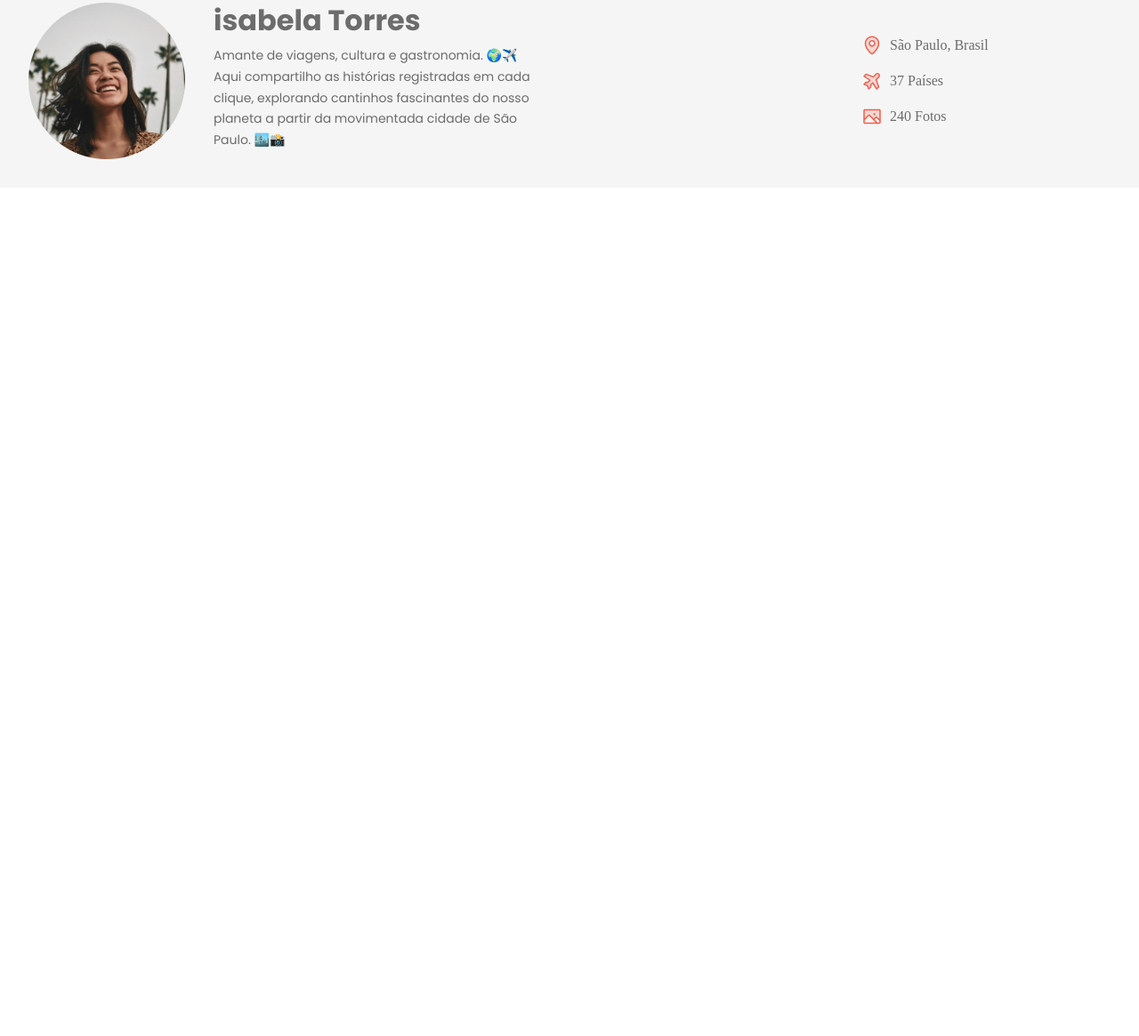
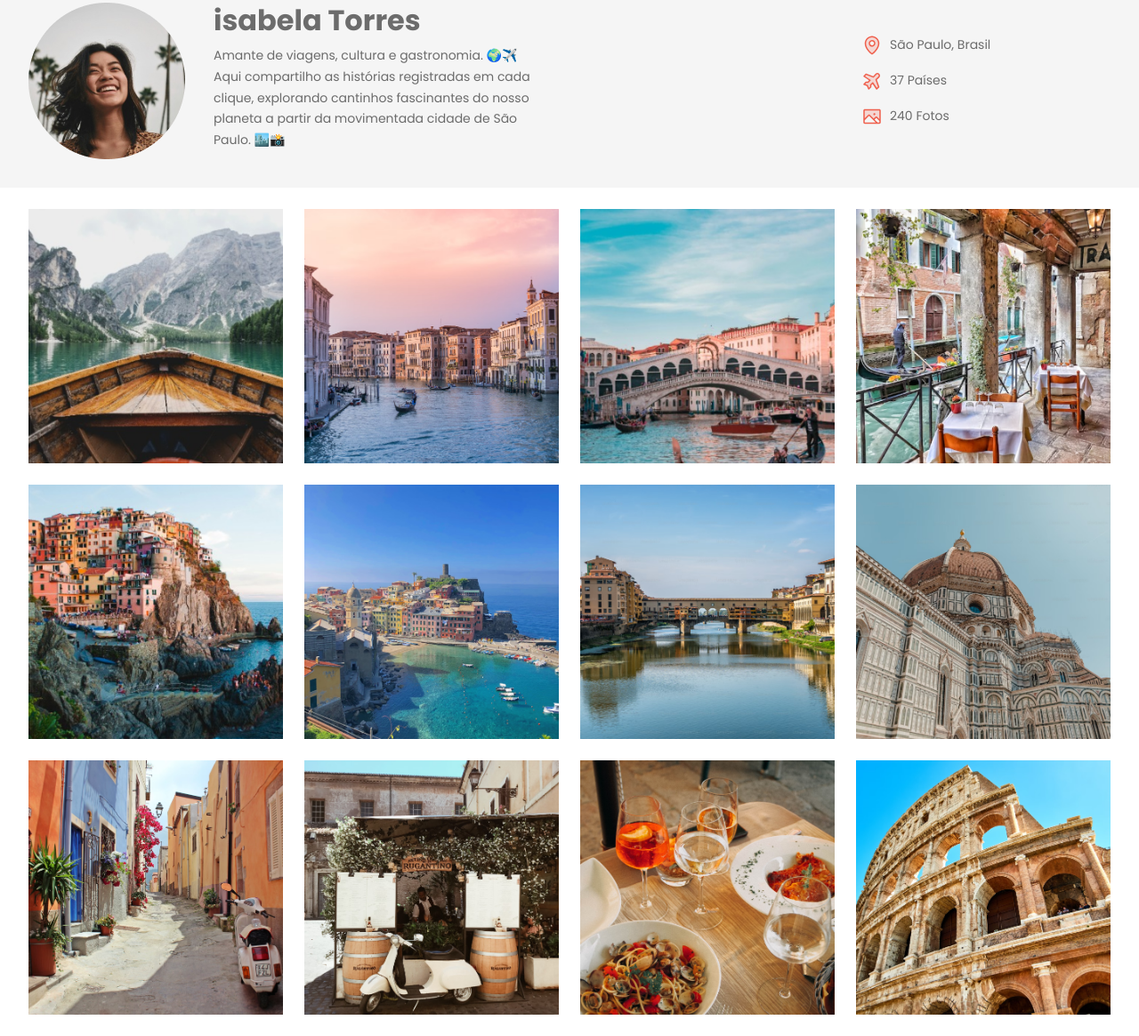
Before and after one commit to Vandenbergdev/projeto-travel, a plain HTML site: page index.html in a window 1280 px wide. Shown: the part 129-1294 px from the top of the page at 89% size. Before the commit the page ends 800 px from the top, so only its background shows below. Drawn offline with Linux system fonts and the light colour scheme.

Commit message:
main img

```diff
--- a/index.html
+++ b/index.html
@@ -67,6 +67,23 @@
       </div>
     </div>
   </header>
+
 </div>
+
+<main class="container">
+  <img src="assets/imagens/Image 01.png" alt="Imagens">
+  <img src="assets/imagens/Image 02.png" alt="Imagens">
+  <img src="assets/imagens/Image 03.png" alt="Imagens">
+  <img src="assets/imagens/Image 04.png" alt="Imagens">
+  <img src="assets/imagens/Image 05.png" alt="Imagens">
+  <img src="assets/imagens/Image 06.png" alt="Imagens">
+  <img src="assets/imagens/Image 07.png" alt="Imagens">
+  <img src="assets/imagens/Image 08.png" alt="Imagens">
+  <img src="assets/imagens/Image 09.png" alt="Imagens">
+  <img src="assets/imagens/Image 10.png" alt="Imagens">
+  <img src="assets/imagens/Image 11.png" alt="Imagens">
+  <img src="assets/imagens/Image 12.png" alt="Imagens">
+
+</main>
 </body>
 </html>
--- a/styles/header.css
+++ b/styles/header.css
@@ -1,5 +1,6 @@
 header {
   padding-block: 32px;
+  font: var(--text-md);
 
 }
 
@@ -25,7 +26,7 @@ header .container {
 }
 
 #profile p {
-  font: var(--text-md);
+
 }
 
 #info {
--- a/styles/index.css
+++ b/styles/index.css
@@ -1,3 +1,4 @@
 @import url(global.css);
 @import url(nav.css);
 @import url(header.css);
+@import url(main.css);
--- /dev/null
+++ b/styles/main.css
@@ -0,0 +1,13 @@
+main {
+  display: flex;
+  flex-wrap: wrap;
+  gap: 24px;
+  padding-block: 24px;
+}
+
+main img {
+
+  width: 286px;
+  height: 286px;
+  object-fit: cover;
+}
```
